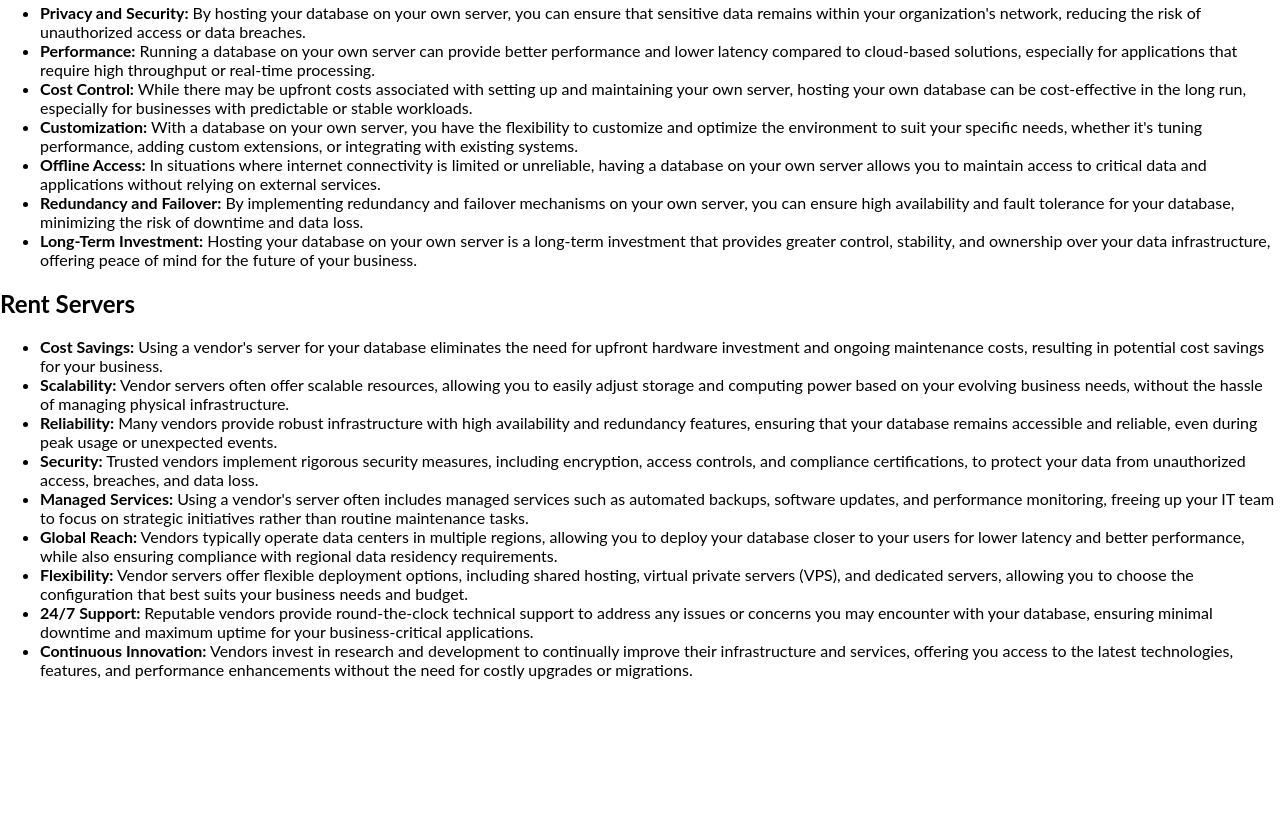
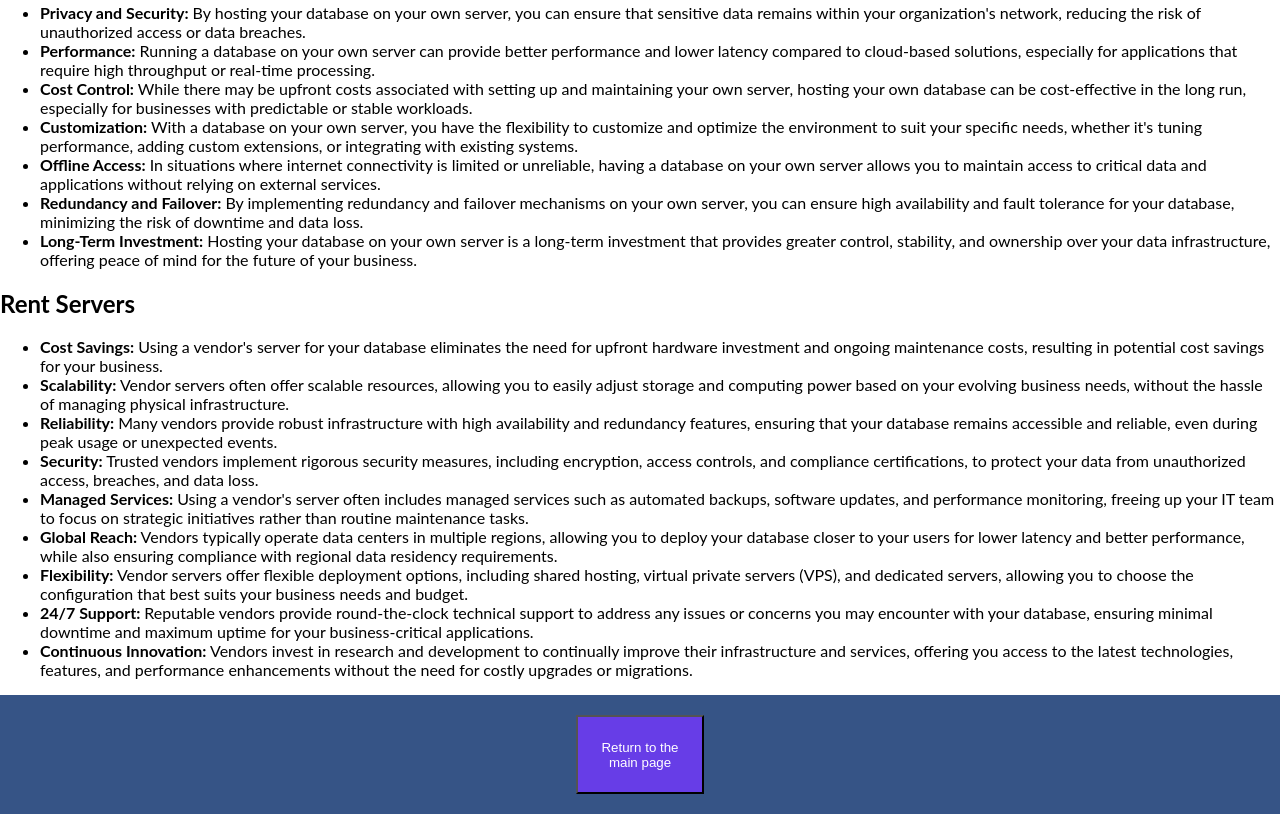
Before and after one commit to Spiryes/ISII-Hackaubg-6.0, a website: page Services.html in a window 1280 px wide. Shown: the part 463-1277 px from the top of the page. Before the commit the page ends 1158 px from the top, so only its background shows below. Drawn offline with Linux system fonts and the light colour scheme.

Commit message:
services trial stage

```diff
--- a/Services.css
+++ b/Services.css
@@ -7,3 +7,19 @@ body {
     padding: 0;
     margin: 0;
 }
+
+footer {
+    background-color: #365486;
+    color: #fff;
+    padding: 20px;
+    text-align: center;
+    justify-content: center; /* Center content horizontally */
+}
+
+button{
+    width: 8rem;
+    padding: 1.4rem;
+    cursor: pointer;
+    background: #673de7;
+    color: white;
+}
--- a/Services.html
+++ b/Services.html
@@ -95,6 +95,10 @@
             <strong>Continuous Innovation:</strong> Vendors invest in research and development to continually improve their infrastructure and services, offering you access to the latest technologies, features, and performance enhancements without the need for costly upgrades or migrations.
         </li>
     </ul>
-
+    <footer>
+        <div class="footer">
+            <button onclick="window.location.href = 'main.html'" >Return to the main page</button>
+        </div>
+    </footer>
 </body>
 </html>
```
